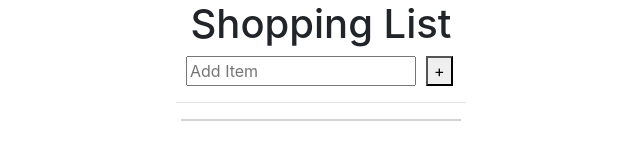
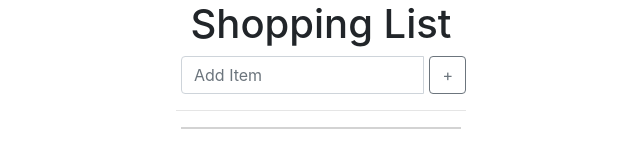
Before and after one commit to neilwoodroffe/shopping-list, a plain HTML site: page index.html in a window 1280 px wide. Shown: the whole page, without its empty margins (319-959 px from the left). Drawn offline with nearby package versions, Linux system fonts and the light colour scheme.

Commit message:
positioning again

```diff
--- a/index.html
+++ b/index.html
@@ -14,8 +14,8 @@ float: none !important;
 h1 {text-align: center;}
 #task {
     width: 230px;
-    margin-left:10px;
-    margin-right:10px;
+    margin-left:5px;
+    margin-right:5px;
 
 }
 
@@ -49,7 +49,13 @@ li {
 </head>
 <body>
 <h1>Shopping List</h1>
-<div><input type="text" list="groceries" id="task" placeholder="Add Item" onfocus="this.value=''"><button id="add">+</button></input></div>
+<div class="input-group">
+      <input type="text" list="groceries" id="task" class="form-control" placeholder="Add Item" onfocus="this.value=''">
+      <span class="input-group-btn">
+        <button id="add" class="btn btn btn-outline-secondary" type="button">+</button>
+      </span>
+</div>
+<!--div><input type="text" list="groceries" id="task" placeholder="Add Item" onfocus="this.value=''"><button id="add">+</button></input></div-->
 <datalist id="groceries">
     <option value="apples">apples</option>
     <option value="bananas">bananas</option>
```
